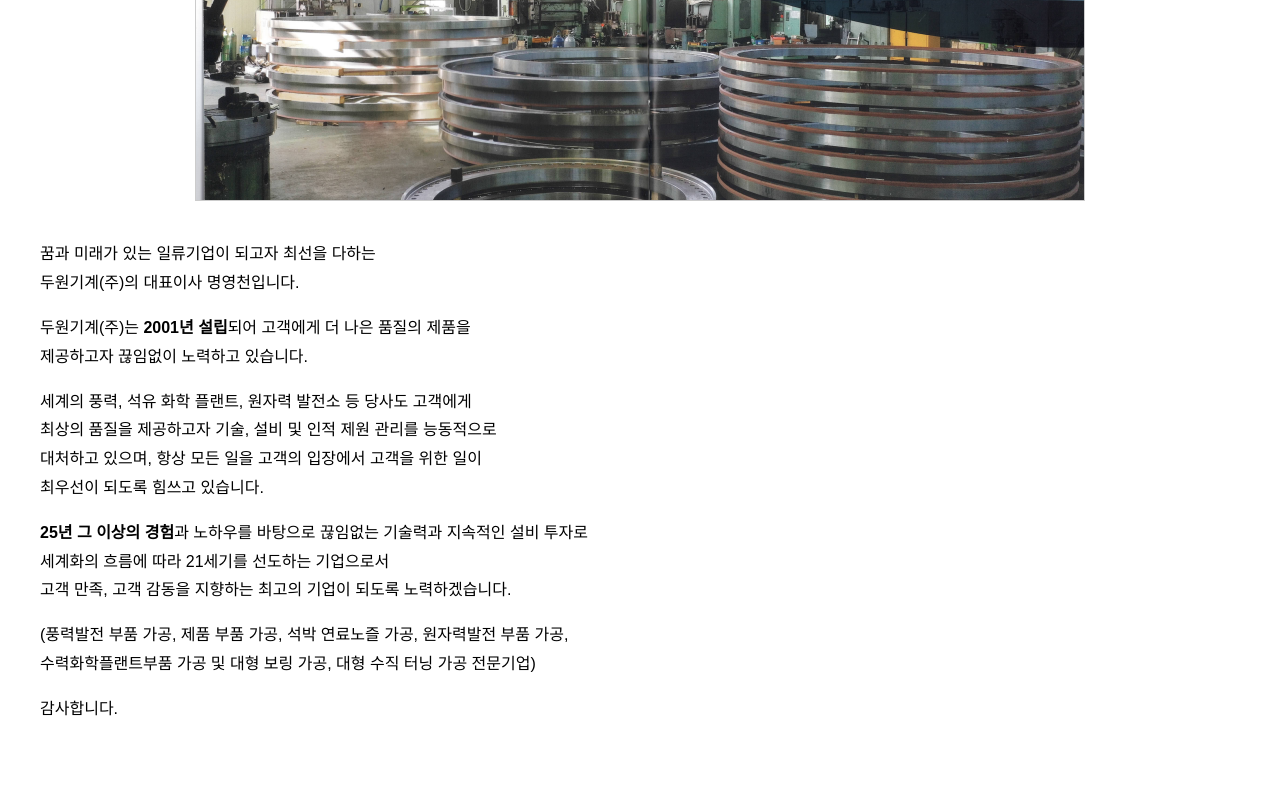
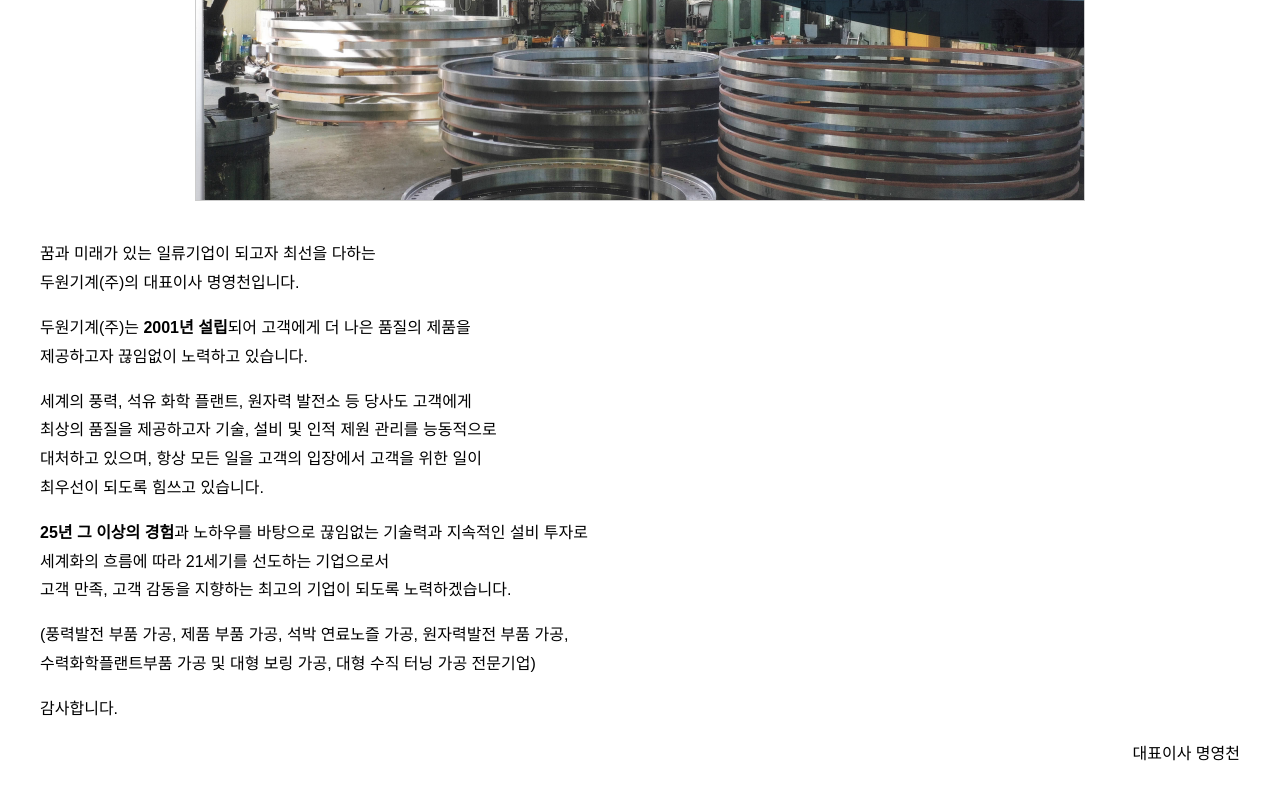
Before and after one commit to hyeppy97/Doowonmachine, a plain HTML site: page about.html in a window 1280 px wide. Shown: the part 489-1289 px from the top of the page. Before the commit the page ends 1253 px from the top, so only its background shows below. Drawn offline with Linux system fonts and the light colour scheme.

Commit message:
Add files via upload

```diff
--- a/about.html
+++ b/about.html
@@ -39,5 +39,6 @@
 
   <p>감사합니다.</p>
 
+<p style='text-align:right;'>대표이사 명영천</p>
 </body>
 </html>
```
